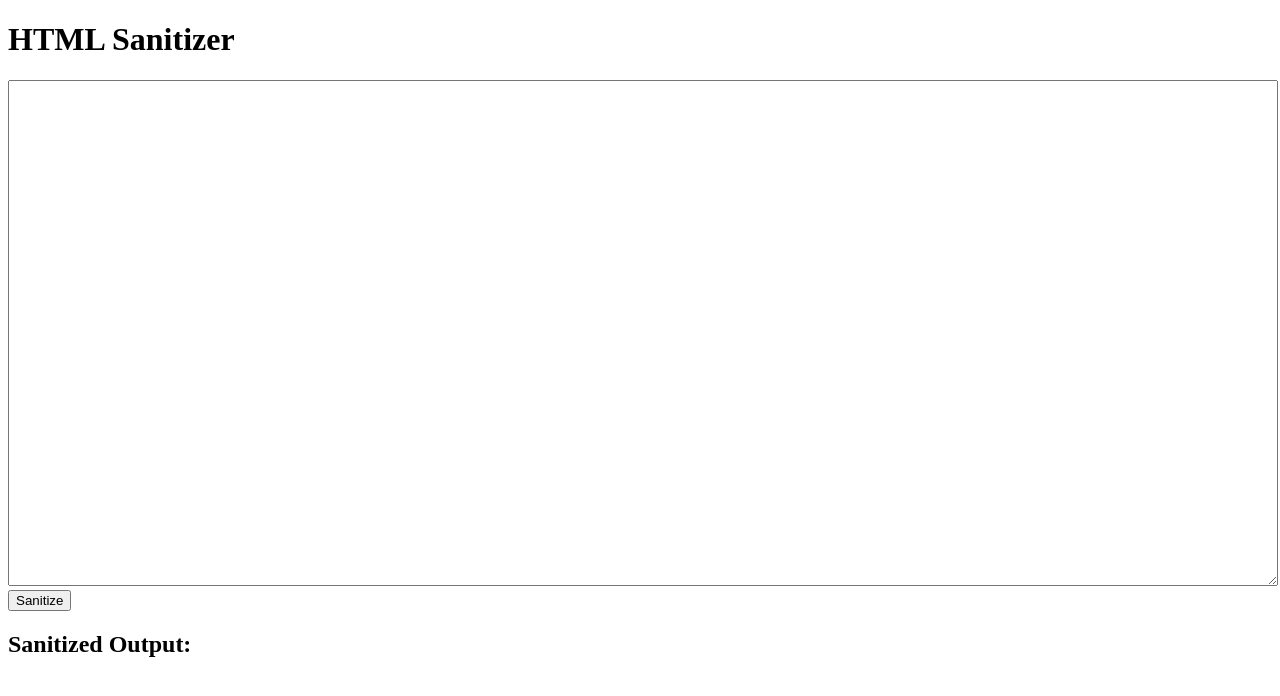
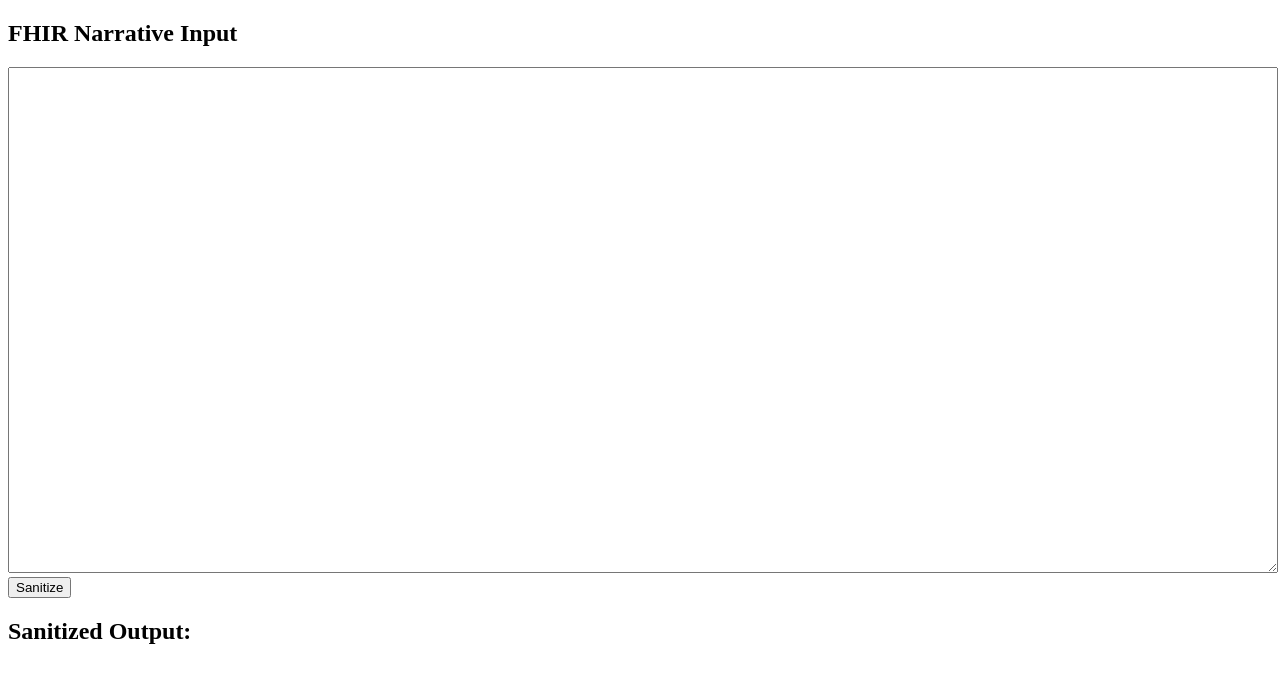
Before and after one commit to jmandel/fhir-narrative-sanitize, a plain HTML site: page index.html in a window 1280 px wide. Drawn offline with nearby package versions, Linux system fonts and the light colour scheme; no server answers.

Commit message:
Update index.html

```diff
--- a/index.html
+++ b/index.html
@@ -2,7 +2,7 @@
 <html>
 
 <head>
-    <title>HTML Sanitizer</title>
+    <title>FHIR Narrative Sanitizer</title>
     <script type="module">
         import DOMPurify from 'https://esm.sh/dompurify';
 
@@ -70,7 +70,7 @@
 </head>
 
 <body>
-    <h1>HTML Sanitizer</h1>
+    <h2>FHIR Narrative Input</h2>
     <textarea id="inputTextarea" rows="10" cols="50"></textarea><br>
     <button id="sanitizeBtn">Sanitize</button>
     <h2>Sanitized Output:</h2>
```
